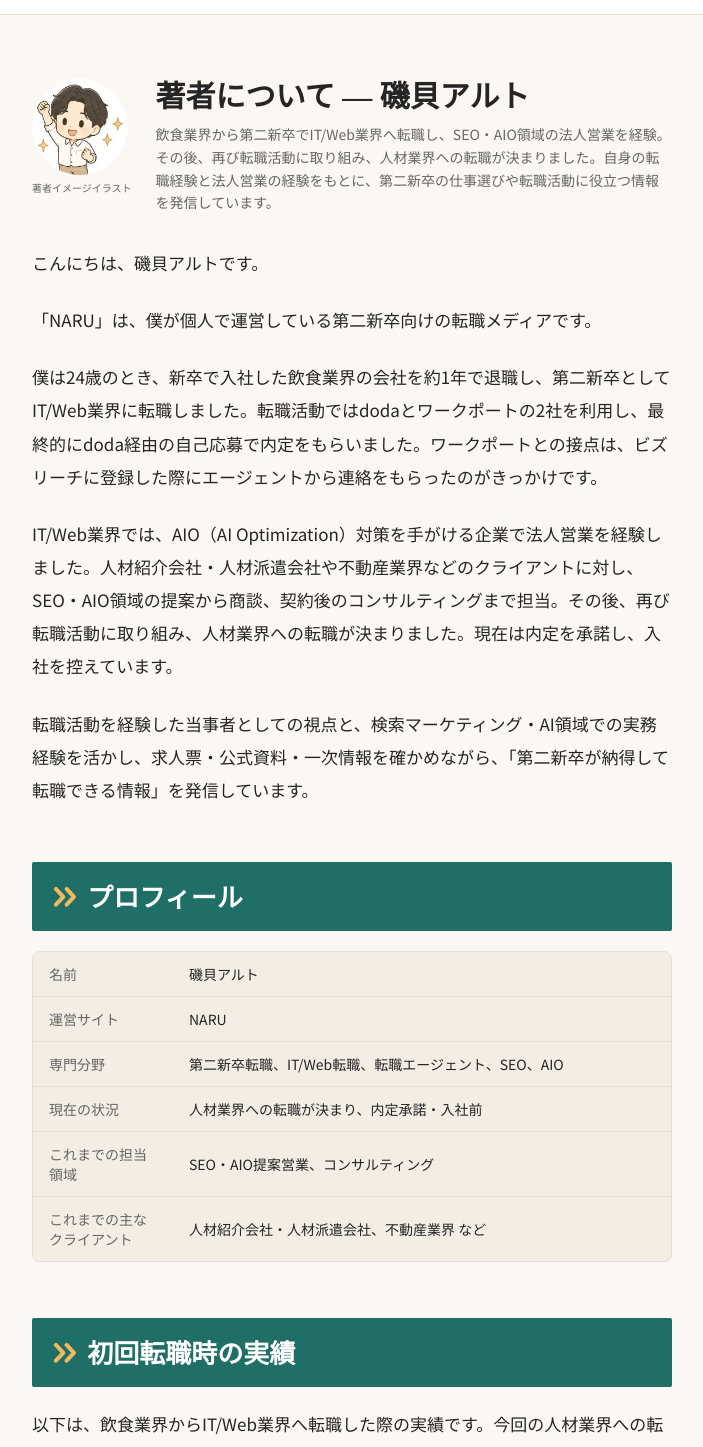
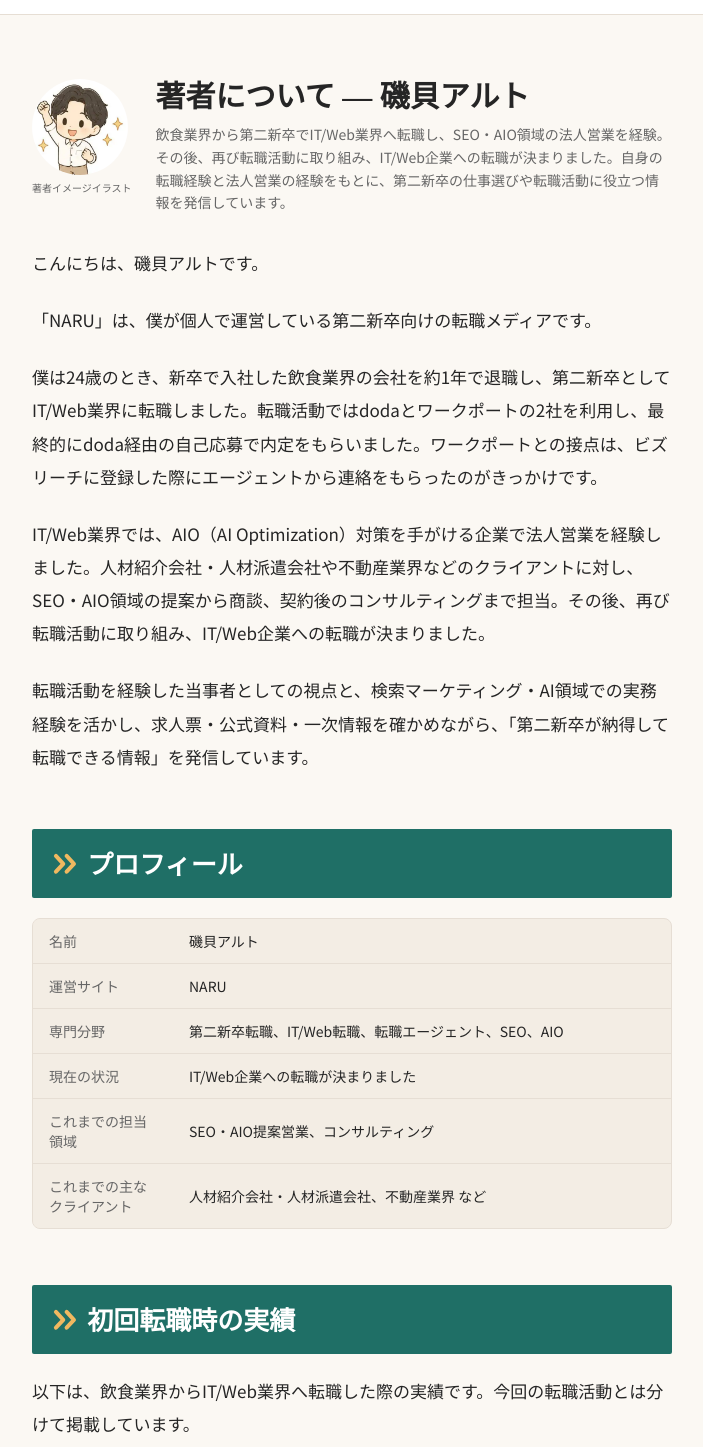
Before and after one commit to nasagame8-del/naru-career, a Next.js app: page /about in a window 1280 px wide. Shown: the part 163-1610 px from the top of the page, without its empty margins (288-991 px from the left). Built offline with nearby package versions, Linux system fonts and the light colour scheme; no server answers.

Commit message:
fix: correct author industry and remove pre-joining details (#272)

```diff
--- a/src/app/about/page.tsx
+++ b/src/app/about/page.tsx
@@ -6,7 +6,7 @@ import { PersonJsonLd, BreadcrumbJsonLd } from "@/components/JsonLd";
 export const metadata: Metadata = {
   title: "磯貝アルト（著者）について",
   description:
-    "「NARU」運営者・磯貝アルトのプロフィール。第二新卒で飲食業界からIT/Web業界へ転職。SEO・AIO領域の法人営業を経験し、人材業界への転職が決まりました。",
+    "「NARU」運営者・磯貝アルトのプロフィール。第二新卒で飲食業界からIT/Web業界へ転職。SEO・AIO領域の法人営業を経験し、IT/Web企業への転職が決まりました。",
   alternates: {
     canonical: "/about",
   },
@@ -43,7 +43,7 @@ export default function AboutPage() {
               著者について — 磯貝アルト
             </h1>
             <p className="text-sm text-ink-soft mt-2 leading-relaxed">
-              飲食業界から第二新卒でIT/Web業界へ転職し、SEO・AIO領域の法人営業を経験。その後、再び転職活動に取り組み、人材業界への転職が決まりました。自身の転職経験と法人営業の経験をもとに、第二新卒の仕事選びや転職活動に役立つ情報を発信しています。
+              飲食業界から第二新卒でIT/Web業界へ転職し、SEO・AIO領域の法人営業を経験。その後、再び転職活動に取り組み、IT/Web企業への転職が決まりました。自身の転職経験と法人営業の経験をもとに、第二新卒の仕事選びや転職活動に役立つ情報を発信しています。
             </p>
           </div>
         </div>
@@ -57,7 +57,7 @@ export default function AboutPage() {
             僕は24歳のとき、新卒で入社した飲食業界の会社を約1年で退職し、第二新卒としてIT/Web業界に転職しました。転職活動ではdodaとワークポートの2社を利用し、最終的にdoda経由の自己応募で内定をもらいました。ワークポートとの接点は、ビズリーチに登録した際にエージェントから連絡をもらったのがきっかけです。
           </p>
           <p>
-            IT/Web業界では、AIO（AI Optimization）対策を手がける企業で法人営業を経験しました。人材紹介会社・人材派遣会社や不動産業界などのクライアントに対し、SEO・AIO領域の提案から商談、契約後のコンサルティングまで担当。その後、再び転職活動に取り組み、人材業界への転職が決まりました。現在は内定を承諾し、入社を控えています。
+            IT/Web業界では、AIO（AI Optimization）対策を手がける企業で法人営業を経験しました。人材紹介会社・人材派遣会社や不動産業界などのクライアントに対し、SEO・AIO領域の提案から商談、契約後のコンサルティングまで担当。その後、再び転職活動に取り組み、IT/Web企業への転職が決まりました。
           </p>
           <p>
             転職活動を経験した当事者としての視点と、検索マーケティング・AI領域での実務経験を活かし、求人票・公式資料・一次情報を確かめながら、「第二新卒が納得して転職できる情報」を発信しています。
@@ -77,7 +77,7 @@ export default function AboutPage() {
                   "専門分野",
                   "第二新卒転職、IT/Web転職、転職エージェント、SEO、AIO",
                 ],
-                ["現在の状況", "人材業界への転職が決まり、内定承諾・入社前"],
+                ["現在の状況", "IT/Web企業への転職が決まりました"],
                 [
                   "これまでの担当領域",
                   "SEO・AIO提案営業、コンサルティング",
@@ -98,7 +98,7 @@ export default function AboutPage() {
         <div className="prose">
           {/* 転職活動の実績 */}
           <h2>初回転職時の実績</h2>
-          <p>以下は、飲食業界からIT/Web業界へ転職した際の実績です。今回の人材業界への転職活動とは分けて掲載しています。</p>
+          <p>以下は、飲食業界からIT/Web業界へ転職した際の実績です。今回の転職活動とは分けて掲載しています。</p>
         </div>
 
         {/* 実績セクション — 背景画像 + HTMLテキスト */}
--- a/src/components/EditorialSidebar.tsx
+++ b/src/components/EditorialSidebar.tsx
@@ -25,7 +25,7 @@ export function EditorialSidebar({ ad, slug = "" }: { ad?: ArticleAd; slug?: str
             <span className="ml-auto text-primary" aria-hidden="true">→</span>
           </Link>
           <p className="mt-1 text-[10px] text-ink-soft">著者イメージイラスト</p>
-          <p className="mt-3 text-xs leading-loose text-ink-soft">飲食業界から第二新卒でIT/Web業界へ転職し、SEO・AIO領域の法人営業を経験。人材業界への転職が決まり、入社を控えています。実体験と調査をもとに発信しています。</p>
+          <p className="mt-3 text-xs leading-loose text-ink-soft">飲食業界から第二新卒でIT/Web業界へ転職し、SEO・AIO領域の法人営業を経験。IT/Web企業への転職が決まりました。実体験と調査をもとに発信しています。</p>
         </section>
         {ad && <AffiliateBanner ad={ad} slug={slug} placement="article_sidebar" />}
       </div>
--- a/src/components/JsonLd.tsx
+++ b/src/components/JsonLd.tsx
@@ -13,7 +13,7 @@ const authorPerson = {
   url: `${baseUrl}/about`,
   jobTitle: "転職メディア「NARU」運営",
   description:
-    "飲食業界から第二新卒でIT/Web業界へ転職し、SEO・AIO領域の法人営業を経験。その後、再び転職活動に取り組み、人材業界への転職が決まりました。自身の転職経験と法人営業の経験をもとに、第二新卒の仕事選びや転職活動に役立つ情報を発信しています。",
+    "飲食業界から第二新卒でIT/Web業界へ転職し、SEO・AIO領域の法人営業を経験。その後、再び転職活動に取り組み、IT/Web企業への転職が決まりました。自身の転職経験と法人営業の経験をもとに、第二新卒の仕事選びや転職活動に役立つ情報を発信しています。",
   sameAs: [
     "https://x.com/AIAlto2026",
     "https://note.com/altogenerative20",
```
Also changed, not shown: 2 other files (tests, documents, lock files or other folders).
